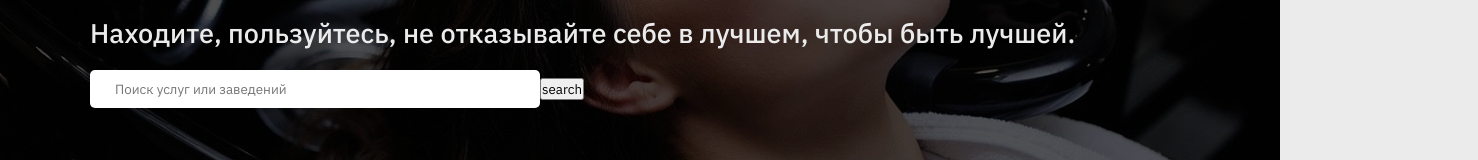
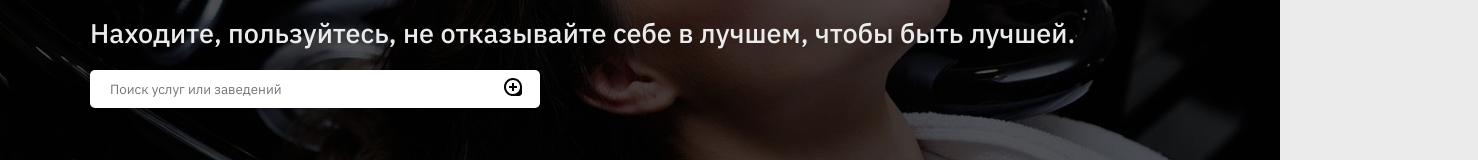
Before and after one commit to yurkevich-crocode/BeatyBox, a Next.js app: page / in a window 1280 px wide. Shown: the part 332-492 px from the top of the page, 1478 px wide, since content can reach past the window. Built offline with nearby package versions, Linux system fonts and the light colour scheme; no server answers.

Commit message:
intermediate

```diff
--- a/src/Sections/Header/index.jsx
+++ b/src/Sections/Header/index.jsx
@@ -49,6 +49,11 @@ const Header = ({ land }) => {
                   className={styles["header__input"]}
                   placeholder="В каком городе"
                 />
+                <input
+                  type="text"
+                  className={styles["header__input"]}
+                  placeholder="Язык"
+                />
                 <button className={styles["header__input"]}>Искать</button>
               </div>
               <div className="header__auth">
@@ -73,6 +78,11 @@ const Header = ({ land }) => {
                   className={styles["header__input"]}
                   placeholder="В каком городе"
                 />
+                <input
+                  type="text"
+                  className={styles["header__input"]}
+                  placeholder="Язык"
+                />
                 <button className={styles["header__input"]}>Искать</button>
               </div>
               <div className="header__auth">
--- a/src/Sections/companies/CompanyList/index.jsx
+++ b/src/Sections/companies/CompanyList/index.jsx
@@ -39,9 +39,6 @@ const CompanyList = () => {
     });
   }, []);
 
-  console.log(items);
-
-  console.log("sad", items.length);
   return (
     <section className={styles["company-list"]}>
       <Container>
--- a/src/Sections/landing/Hero/Hero.jsx
+++ b/src/Sections/landing/Hero/Hero.jsx
@@ -36,7 +36,9 @@ const Hero = () => {
                 onInput={(e) => setSearchValue(e.target.value)}
               />
               <Link href={`/${searchValue}`}>
-                <button>search</button>
+                <button className={styles["hero__search-btn"]}>
+                  <img src="/icons/loupe.svg" alt="" />
+                </button>
               </Link>
             </div>
           </div>
--- a/src/Sections/landing/Hero/Hero.module.scss
+++ b/src/Sections/landing/Hero/Hero.module.scss
@@ -3,6 +3,7 @@
   display: flex;
   align-items: center;
   justify-content: center;
+
   &__img-wrapper {
     width: 100%;
     position: relative;
@@ -53,8 +54,26 @@
     color: var(--white);
   }
 
+  &__search {
+    position: relative;
+    width: max-content;
+  }
+
+  &__search-btn {
+    position: absolute;
+    right: 15px;
+    height: 100%;
+    background-color: transparent;
+    border: none;
+    outline: none;
+    cursor: pointer;
+  }
+
   &__search-input {
-    padding: 10px 25px;
+    padding-top: 10px;
+    padding-bottom: 10px;
+    padding-right: 45px;
+    padding-left: 20px;
     width: 450px;
     background-color: white;
     border-radius: 5px;
--- a/src/Sections/landing/Services/Services.module.scss
+++ b/src/Sections/landing/Services/Services.module.scss
@@ -1,4 +1,5 @@
 .services {
+  overflow: hidden;
   &__title-wrapper {
     display: flex;
     flex-direction: column;
--- a/src/app/api/commonSearch/route.js
+++ b/src/app/api/commonSearch/route.js
@@ -20,7 +20,6 @@ export async function POST(request) {
 
       return Response.json({ data: result });
     } catch (error) {
-      console.log(error);
       return Response.json({ error: "Error fetching data" });
     }
   } else {
```
Also changed, not shown: public/icons/loupe.svg (added).
